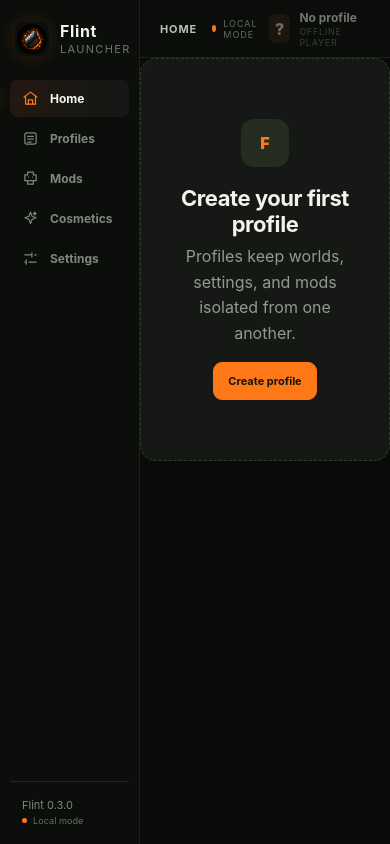
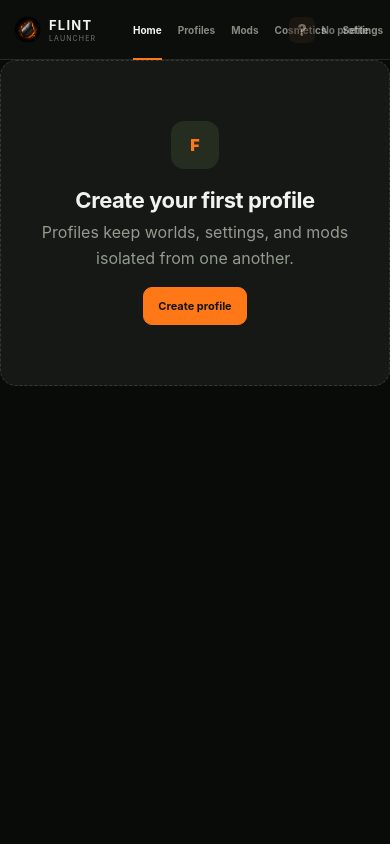
Before and after one commit to harshittpanday/Flint, a React (Vite) app: page / in a window 390 px wide. Built offline with nearby package versions, Linux system fonts and the light colour scheme.

Commit message:
style: rebuild Flint launcher navigation and home

```diff
--- a/src/App.tsx
+++ b/src/App.tsx
@@ -67,6 +67,7 @@
   const showHomeStatus = currentPhase !== "ready";
   const artwork = artworkForVersion(selected?.minecraftVersion);
   const recentProfiles = useMemo(() => [...profiles]
+    .filter((profile) => Boolean(profile.lastPlayedAt))
     .sort((left, right) => Date.parse(right.lastPlayedAt ?? "") - Date.parse(left.lastPlayedAt ?? ""))
     .slice(0, 3), [profiles]);
 
@@ -207,10 +208,10 @@
 
   return (
     <main className="app-shell">
-      <aside className="sidebar">
+      <header className="launcher-navbar">
         <div className="brand-lockup">
           <img className="brand-mark" src={flintLogo} alt="" aria-hidden="true" />
-          <div><strong>Flint</strong><span>Launcher</span></div>
+          <div><strong>FLINT</strong><span>Launcher</span></div>
         </div>
         <nav className="primary-nav" aria-label="Main navigation">
           {(["home", "profiles", "mods", "cosmetics", "settings"] as View[]).map((item) => (
@@ -219,20 +220,16 @@
             </button>
           ))}
         </nav>
-        <div className="sidebar-footer">
-          <span>Flint 0.3.0</span>
-          <small><i className="connection-dot" />Local mode</small>
-        </div>
-      </aside>
-
-      <section className="app-content">
-        <header className="topbar">
-          <div className="topbar-context"><strong>{view.charAt(0).toUpperCase() + view.slice(1)}</strong><span><i className="connection-dot" />Local mode</span></div>
+        <div className="navbar-account">
+          <span className="local-indicator"><i className="connection-dot" />Local mode</span>
           <button className="player-chip" onClick={() => setView("profiles")} disabled={!selected}>
             <span className="player-avatar" aria-hidden="true">{selected?.username.charAt(0).toUpperCase() || "?"}</span>
             <span><strong>{selected?.username ?? "No profile"}</strong><small>Offline player</small></span>
           </button>
-        </header>
+        </div>
+      </header>
+
+      <section className="app-content">
 
         <div className={`view-content ${view === "home" ? "home-content" : ""}`}>
           {view === "home" && (
@@ -245,22 +242,24 @@
                     <div className="player-profile">
                       <span className="hero-avatar" aria-hidden="true">{selected.username.charAt(0).toUpperCase()}</span>
                       <div className="hero-player-copy">
-                        <strong>{selected.username}</strong>
-                        <span>{selected.name}</span>
+                        <span>Playing as {selected.username}</span>
+                        <h1>{selected.name}</h1>
                         <small>Minecraft {selected.minecraftVersion}<i />{selected.loader === "fabric" ? `Fabric ${selected.fabricLoaderVersion ?? ""}` : "Vanilla"}</small>
                         <em>{formatPreset(selected)} preset</em>
                       </div>
+                    </div>
+                    <div className="launch-actions">
                       <label className="profile-change">
                         <span>Change profile</span><b aria-hidden="true">⌄</b>
                         <select aria-label="Change profile" value={selectedId} onChange={(event) => setSelectedId(event.target.value)} disabled={busy}>
                           {profiles.map((profile) => <option key={profile.id} value={profile.id}>{profile.name}</option>)}
                         </select>
                       </label>
+                      <button className={`play-button ${currentPhase}`} disabled={busy} onClick={launch}>
+                        <span className="play-icon" aria-hidden="true">▶</span>
+                        <span><strong>{playLabel}</strong><small>{busy ? status.at(-1)?.message : `Minecraft ${selected.minecraftVersion}`}</small></span>
+                      </button>
                     </div>
-                    <button className={`play-button ${currentPhase}`} disabled={busy} onClick={launch}>
-                      <span className="play-icon" aria-hidden="true">▶</span>
-                      <span><strong>{playLabel}</strong><small>{busy ? status.at(-1)?.message : `Minecraft ${selected.minecraftVersion}`}</small></span>
-                    </button>
                   </div>
                 </section>
               ) : (
@@ -276,13 +275,13 @@
                 <section className="launcher-pane recent-pane">
                   <div className="launcher-pane-heading"><span>Recent</span><small>Profiles</small></div>
                   <div className="recent-list">
-                    {recentProfiles.map((profile) => (
+                    {recentProfiles.length ? recentProfiles.map((profile) => (
                       <button key={profile.id} className={profile.id === selectedId ? "selected" : ""} onClick={() => setSelectedId(profile.id)}>
                         <span className="recent-icon" aria-hidden="true">{profile.loader === "fabric" ? "F" : "V"}</span>
                         <span><strong>{profile.name}</strong><small>Minecraft {profile.minecraftVersion} · {formatLastPlayed(profile.lastPlayedAt)}</small></span>
-                        <b aria-hidden="true">{profile.id === selectedId ? "Playing" : "Select"}</b>
+                        <b aria-hidden="true">{profile.id === selectedId ? "Selected" : "Select"}</b>
                       </button>
-                    ))}
+                    )) : <p className="recent-empty">No recent launches yet.</p>}
                   </div>
                 </section>
                 <section className="launcher-pane setup-pane">
@@ -295,7 +294,6 @@
                 </section>
                 <article className="home-news-strip">
                   <span>{HOME_NEWS[0].category}</span><strong>{HOME_NEWS[0].title}</strong><p>{HOME_NEWS[0].summary}</p>
-                  <button onClick={() => selectView("settings")}>Launcher details <b aria-hidden="true">→</b></button>
                 </article>
               </div>}
             </div>
--- a/src/styles.css
+++ b/src/styles.css
@@ -34,63 +34,58 @@
 h1 { margin-bottom: 10px; font-size: clamp(32px, 4vw, 48px); line-height: 1.06; letter-spacing: -.035em; }
 h2 { margin-bottom: 7px; font-size: 22px; letter-spacing: -.02em; }
 
-.app-shell { min-height: 100vh; display: grid; grid-template-columns: 192px minmax(0, 1fr); background: #090b09; }
-.sidebar { position: sticky; z-index: 5; top: 0; height: 100vh; display: flex; flex-direction: column; padding: 21px 13px 18px; background: #0b0e0b; border-right: 1px solid #1c211c; }
-.brand-lockup { display: flex; align-items: center; gap: 11px; padding: 0 10px 24px; }
+.app-shell { min-height: 100vh; background: #090b09; }
+.launcher-navbar { position: sticky; z-index: 10; top: 0; min-height: 60px; display: grid; grid-template-columns: auto minmax(0, 1fr) auto; align-items: stretch; gap: clamp(14px, 2.1vw, 30px); padding: 0 clamp(18px, 3vw, 42px); border-bottom: 1px solid #262a25; background: #0b0e0b; }
+.brand-lockup { display: flex; align-items: center; gap: 10px; min-width: 125px; }
 .brand-lockup > div:last-child { display: grid; gap: 1px; }
-.brand-lockup strong { font-size: 16px; letter-spacing: .04em; }
-.brand-lockup span { color: var(--quiet); font-size: 11px; letter-spacing: .12em; text-transform: uppercase; }
-.brand-mark { width: 36px; height: 36px; display: block; border-radius: 9px; object-fit: cover; box-shadow: 0 0 18px #ff78172b; }
-.primary-nav { display: grid; gap: 3px; }
-.primary-nav button { position: relative; width: 100%; display: flex; align-items: center; gap: 11px; padding: 10px 12px; border: 0; border-radius: 7px; color: #7f887c; background: transparent; text-align: left; font-size: 12px; font-weight: 650; transition: color .18s ease, background .18s ease, transform .18s ease; }
-.primary-nav button::before { content: ""; position: absolute; left: -13px; width: 2px; height: 18px; border-radius: 0 2px 2px 0; background: transparent; }
-.primary-nav button:hover:not(.active) { color: #b2bab0; background: #ffffff04; }
-.primary-nav button:focus-visible { outline: 1px solid #b86024; outline-offset: -1px; }
-.primary-nav button.active { color: #f5f7f2; background: linear-gradient(90deg, #241811 0%, #141714 82%); }
-.primary-nav button.active::before { background: var(--accent); box-shadow: 0 0 14px #ff781780; }
-.nav-icon { width: 17px; height: 17px; flex: 0 0 auto; }
+.brand-lockup strong { font-size: 15px; letter-spacing: .095em; }
+.brand-lockup span { color: #6f786b; font-size: 8px; letter-spacing: .16em; text-transform: uppercase; }
+.brand-mark { width: 32px; height: 32px; display: block; border-radius: 7px; object-fit: cover; }
+.primary-nav { min-width: 0; display: flex; align-items: stretch; gap: clamp(2px, .8vw, 12px); }
+.primary-nav button { position: relative; display: flex; align-items: center; gap: 7px; padding: 0 clamp(7px, 1vw, 14px); border: 0; border-radius: 0; color: #858b81; background: transparent; font-size: 11px; font-weight: 700; white-space: nowrap; transition: color .16s ease, background .16s ease; }
+.primary-nav button::after { content: ""; position: absolute; right: 8px; bottom: -1px; left: 8px; height: 2px; background: transparent; }
+.primary-nav button:hover:not(.active) { color: #d1d6cc; background: #ffffff05; }
+.primary-nav button.active { color: #f7f5f1; }
+.primary-nav button.active::after { background: var(--accent); }
+.nav-icon { width: 15px; height: 15px; flex: 0 0 auto; }
 .primary-nav button.active .nav-icon { color: var(--accent); }
-.sidebar-footer { margin-top: auto; display: grid; gap: 3px; padding: 16px 12px 0; border-top: 1px solid var(--line-soft); color: #7f887a; font-size: 11px; }
-.sidebar-footer small { display: flex; align-items: center; gap: 6px; color: #666e63; }
-.sidebar-footer .connection-dot { width: 5px; height: 5px; }
+.navbar-account { display: flex; align-items: center; justify-content: flex-end; gap: 15px; min-width: 0; }
+.local-indicator { display: flex; align-items: center; gap: 6px; color: #717a6d; font-size: 8px; letter-spacing: .08em; text-transform: uppercase; white-space: nowrap; }
 
 .app-content { min-width: 0; }
-.topbar { height: 58px; display: flex; align-items: center; justify-content: space-between; padding: 0 clamp(22px, 3vw, 42px); border-bottom: 1px solid #1c211c; background: #0b0e0be8; }
-.topbar-context { display: flex; align-items: center; gap: 15px; }
-.topbar-context strong { color: #b8c0b4; font-size: 11px; letter-spacing: .08em; text-transform: uppercase; }
-.topbar-context > span { display: flex; align-items: center; gap: 7px; color: #60695e; font-size: 9px; letter-spacing: .11em; text-transform: uppercase; }
-.connection-dot { width: 7px; height: 7px; border-radius: 50%; background: var(--accent); }
+.connection-dot { display: inline-block; width: 5px; height: 5px; border-radius: 50%; background: var(--accent); }
 .player-chip { display: flex; align-items: center; gap: 9px; padding: 4px 7px 4px 4px; color: var(--text); border: 1px solid transparent; border-radius: 8px; background: transparent; }
 .player-chip:hover { border-color: var(--line); background: #171a16; }
 .player-chip > span:last-child { display: grid; gap: 1px; text-align: left; }
 .player-chip small { color: var(--quiet); font-size: 9px; text-transform: uppercase; letter-spacing: .08em; }
 .player-chip strong { font-size: 12px; }
 .player-avatar { width: 29px; height: 29px; display: grid; place-items: center; border-radius: 7px; color: #f2d7c3; background: #302016; font-weight: 800; }
-.view-content { width: min(1160px, calc(100% - 64px)); margin: 0 auto; padding: 40px 0 64px; }
-.home-content { width: min(1240px, 100%); padding: 0 0 50px; }
+.view-content { width: min(1260px, calc(100% - 64px)); margin: 0 auto; padding: 40px 0 64px; }
+.home-content { width: 100%; padding: 0 0 32px; }
 .page-heading { margin-bottom: 30px; }
 .page-heading p { max-width: 600px; margin-bottom: 0; color: var(--muted); line-height: 1.6; }
 .page-heading-row { display: flex; align-items: flex-end; justify-content: space-between; gap: 24px; }
 .page-heading-row > div > p { margin-bottom: 0; }
 .eyebrow { color: #8f9989; font-size: 10px; font-weight: 750; letter-spacing: .15em; text-transform: uppercase; }
 
-.game-stage { position: relative; min-height: clamp(430px, 61vh, 560px); overflow: hidden; background: #090b09; isolation: isolate; }
+.game-stage { position: relative; min-height: clamp(390px, 61vh, 560px); overflow: hidden; background: #090b09; isolation: isolate; }
 .hero-media { position: absolute; z-index: 0; inset: 0; overflow: hidden; }
 .hero-media img, .hero-media video { width: 100%; height: 100%; display: block; object-fit: cover; filter: saturate(.86) contrast(1.05); transition: transform .18s ease; }
 .game-stage:hover .hero-media img { transform: scale(1.008); }
 .game-stage::before { content: ""; position: absolute; z-index: 1; inset: 0; background: linear-gradient(90deg, #090b09fa 0%, #090b09d9 26%, #090b0961 56%, #090b090f 82%), linear-gradient(0deg, #090b09f4 0%, #090b0957 20%, transparent 50%), radial-gradient(ellipse at 66% 42%, transparent 30%, #07090755 100%); pointer-events: none; }
 .game-stage::after { content: ""; position: absolute; z-index: 1; inset: auto 0 0; height: 80px; background: linear-gradient(0deg, #090b09 4%, transparent); pointer-events: none; }
-.launcher-unit { position: absolute; z-index: 2; left: clamp(34px, 5vw, 70px); bottom: clamp(34px, 6vh, 60px); width: min(455px, calc(100% - 68px)); text-shadow: 0 2px 16px #000; }
+.launcher-unit { position: absolute; z-index: 2; left: clamp(38px, 6vw, 90px); bottom: clamp(36px, 6vh, 60px); width: min(530px, calc(100% - 76px)); text-shadow: 0 2px 16px #000; }
 .stage-overline { display: block; margin-bottom: 13px; color: var(--accent); font-size: 9px; font-weight: 800; letter-spacing: .16em; text-transform: uppercase; }
-.player-profile { display: grid; grid-template-columns: auto minmax(0, 1fr) auto; align-items: center; gap: 14px; padding-bottom: 18px; border-bottom: 1px solid #ffffff20; }
+.player-profile { display: grid; grid-template-columns: auto minmax(0, 1fr); align-items: center; gap: 15px; padding-bottom: 16px; border-bottom: 1px solid #ffffff25; }
 .hero-avatar { width: 52px; height: 52px; display: grid; place-items: center; border: 1px solid #ff9b4c4a; border-radius: 8px; color: #ffe2cd; background: linear-gradient(145deg, #57301c, #241812); box-shadow: 0 8px 22px #0007; font-size: 18px; font-weight: 850; }
 .hero-player-copy { min-width: 0; display: grid; gap: 3px; }
-.hero-player-copy strong { overflow: hidden; color: #f5f6f2; font-size: clamp(20px, 2.3vw, 28px); letter-spacing: -.025em; text-overflow: ellipsis; white-space: nowrap; }
-.hero-player-copy > span { color: #d0d5cc; font-size: 12px; font-weight: 750; }
-.hero-player-copy small { display: flex; align-items: center; gap: 7px; overflow: hidden; color: #9ca499; font-size: 9px; text-overflow: ellipsis; white-space: nowrap; }
+.hero-player-copy > span { color: #b8beb3; font-size: 10px; font-weight: 650; }
+.hero-player-copy h1 { overflow: hidden; margin: 0; color: #f5f6f2; font-size: clamp(25px, 2.8vw, 36px); letter-spacing: -.035em; text-overflow: ellipsis; white-space: nowrap; }
+.hero-player-copy small { display: flex; align-items: center; gap: 7px; overflow: hidden; color: #c0c7bb; font-size: 10px; text-overflow: ellipsis; white-space: nowrap; }
 .hero-player-copy small i { width: 3px; height: 3px; flex: 0 0 auto; border-radius: 50%; background: var(--accent); }
-.hero-player-copy em { color: #727a70; font-size: 8px; font-style: normal; text-transform: capitalize; }
-.profile-change { position: relative; display: flex; align-items: center; gap: 8px; margin: 0; padding: 8px 9px; border: 1px solid #ffffff18; border-radius: 6px; color: #bbc2b8; background: #0c0e0c9e; font-size: 9px; transition: border-color .15s ease, background .15s ease; }
+.hero-player-copy em { color: #959e91; font-size: 9px; font-style: normal; text-transform: capitalize; }
+.launch-actions { display: flex; align-items: stretch; gap: 10px; margin-top: 14px; }
+.profile-change { position: relative; min-width: 150px; display: flex; align-items: center; justify-content: space-between; gap: 8px; margin: 0; padding: 8px 13px; border: 1px solid #ffffff2a; border-radius: 6px; color: #e0e4db; background: #0c0e0cbb; font-size: 10px; transition: border-color .15s ease, background .15s ease; }
 .profile-change:hover { border-color: #ff852354; background: #17130fbd; }
 .profile-change b { color: var(--accent); font-size: 12px; }
 .profile-change select { position: absolute; inset: 0; height: 100%; cursor: pointer; opacity: 0; }
@@ -100,7 +95,7 @@
 input:hover, select:hover { border-color: #464e42; }
 input:focus, select:focus { border-color: var(--accent); box-shadow: 0 0 0 3px #ff78171a; }
 input:disabled, select:disabled { color: #6e756b; background: #101210; }
-.play-button { width: 300px; min-height: 64px; display: flex; align-items: center; justify-content: flex-start; gap: 13px; margin-top: 16px; padding: 10px 17px; color: #17100b; border: 1px solid #ffa04f; border-radius: 7px; background: linear-gradient(135deg, #ff8523, #ff6f0c); box-shadow: 0 12px 28px #0008, 0 0 25px #ff78171f; text-align: left; transition: transform .16s ease, background .16s ease, box-shadow .16s ease; }
+.play-button { width: 275px; min-height: 64px; display: flex; align-items: center; justify-content: flex-start; gap: 13px; padding: 10px 17px; color: #17100b; border: 1px solid #ffa04f; border-radius: 7px; background: linear-gradient(135deg, #ff8523, #ff6f0c); box-shadow: 0 12px 28px #0008, 0 0 25px #ff78171f; text-align: left; transition: transform .16s ease, background .16s ease, box-shadow .16s ease; }
 .play-button:hover:not(:disabled) { background: linear-gradient(135deg, #ff9a3f, #ff7b16); box-shadow: 0 14px 34px #0009, 0 0 28px #ff781735; transform: translateY(-2px); }
 .play-button > span:last-child { display: grid; gap: 2px; }
 .play-button strong { font-size: 14px; text-transform: uppercase; letter-spacing: .1em; }
@@ -108,7 +103,7 @@
 .play-icon { width: 35px; height: 35px; flex: 0 0 auto; display: grid; place-items: center; border-radius: 50%; background: #25150c20; }
 .play-button.failed { color: #fff0ed; border-color: #af5144; background: #8f3e34; }
 .play-button.failed small { color: #f2c4be; }
-.launcher-content { display: grid; grid-template-columns: minmax(0, 1.15fr) minmax(280px, .85fr); gap: 0 38px; padding: 20px clamp(32px, 5vw, 70px) 25px; }
+.launcher-content { display: grid; grid-template-columns: minmax(0, 1.25fr) minmax(0, 1fr) minmax(0, .9fr); gap: 24px; padding: 18px clamp(38px, 6vw, 90px) 20px; }
 .home-status { grid-column: 1 / -1; }
 .launcher-pane { min-width: 0; padding-top: 13px; border-top: 1px solid #282d27; }
 .launcher-pane-heading { display: flex; align-items: baseline; justify-content: space-between; gap: 12px; margin-bottom: 9px; }
@@ -120,26 +115,27 @@
 .recent-list button.selected { color: #edf0ea; }
 .recent-list button > span:nth-child(2) { min-width: 0; display: grid; gap: 2px; }
 .recent-list button strong, .recent-list button small { overflow: hidden; text-overflow: ellipsis; white-space: nowrap; }
-.recent-list button strong { font-size: 10px; }
-.recent-list button small { color: #676f64; font-size: 8px; }
-.recent-list button > b { color: #575f55; font-size: 8px; font-weight: 650; text-transform: uppercase; }
+.recent-list button strong { font-size: 11px; }
+.recent-list button small { color: #798274; font-size: 9px; }
+.recent-list button > b { color: #697267; font-size: 9px; font-weight: 650; text-transform: uppercase; }
 .recent-list button.selected > b { color: var(--accent); }
+.recent-empty { margin: 9px 0; color: #8b9486; font-size: 10px; }
 .recent-icon, .setup-mark { display: grid; place-items: center; border-radius: 6px; color: #d2d8cf; background: #252b24; font-weight: 850; }
 .recent-icon { width: 30px; height: 30px; font-size: 9px; }
 .setup-summary { display: grid; grid-template-columns: auto minmax(0, 1fr); align-items: center; gap: 12px; padding: 10px 0 13px; }
 .setup-mark { width: 43px; height: 43px; color: #ffd9bd; background: #342116; font-size: 12px; }
 .setup-summary > div { min-width: 0; display: grid; gap: 4px; }
 .setup-summary strong { font-size: 12px; }
-.setup-summary small { overflow: hidden; color: #747d71; font-size: 9px; text-overflow: ellipsis; white-space: nowrap; }
+.setup-summary small { overflow: hidden; color: #869083; font-size: 10px; text-overflow: ellipsis; white-space: nowrap; }
 .setup-footer { display: flex; align-items: center; justify-content: space-between; gap: 14px; padding-top: 10px; border-top: 1px solid #1a1f1a; }
-.setup-footer > span { color: #6e766b; font-size: 8px; text-transform: uppercase; }
+.setup-footer > span { color: #7f887b; font-size: 9px; text-transform: uppercase; }
 .setup-footer > span strong { color: #aeb6aa; }
-.setup-footer button, .home-news-strip button { padding: 4px 0; color: #c56f34; border: 0; background: transparent; font-size: 9px; font-weight: 750; }
-.setup-footer button:hover, .home-news-strip button:hover { color: var(--accent-strong); }
-.home-news-strip { grid-column: 1 / -1; min-width: 0; display: grid; grid-template-columns: auto auto minmax(0, 1fr) auto; align-items: center; gap: 12px; margin-top: 15px; padding-top: 12px; border-top: 1px solid #1e231e; }
+.setup-footer button { padding: 4px 0; color: #c56f34; border: 0; background: transparent; font-size: 10px; font-weight: 750; }
+.setup-footer button:hover { color: var(--accent-strong); }
+.home-news-strip { min-width: 0; display: flex; flex-direction: column; align-items: flex-start; gap: 7px; margin: 0; padding-top: 13px; border-top: 1px solid #282d27; }
 .home-news-strip > span { color: var(--accent); font-size: 8px; font-weight: 800; letter-spacing: .1em; text-transform: uppercase; }
-.home-news-strip > strong { font-size: 9px; }
-.home-news-strip p { overflow: hidden; margin: 0; color: #666f63; font-size: 8px; text-overflow: ellipsis; white-space: nowrap; }
+.home-news-strip > strong { font-size: 12px; }
+.home-news-strip p { margin: 0; color: #929b8e; font-size: 10px; line-height: 1.5; }
 .quiet-panel, .status-panel, .form-surface, .profile-detail, .mods-section, .settings-section, .empty-state { border-radius: 16px; background: var(--surface); }
 .quiet-panel { padding: 22px; }
 .quiet-panel dl { display: grid; gap: 0; margin: 13px 0 0; }
@@ -281,37 +277,42 @@
 @keyframes spin { to { transform: rotate(360deg); } }
 @media (prefers-reduced-motion: reduce) { *, *::before, *::after { scroll-behavior: auto !important; animation-duration: .01ms !important; transition-duration: .01ms !important; } }
 @media (max-width: 980px) {
-  .app-shell { grid-template-columns: 164px minmax(0, 1fr); }
+  .launcher-navbar { gap: 12px; padding-inline: 18px; }
+  .brand-lockup { min-width: 112px; }
+  .primary-nav { gap: 0; }
+  .primary-nav button { padding-inline: 8px; }
+  .local-indicator { display: none; }
   .view-content { width: calc(100% - 44px); }
   .home-content { width: 100%; }
-  .launcher-unit { left: 34px; }
-  .launcher-content { gap: 0 26px; padding-inline: 34px; }
+  .launcher-unit { left: 44px; }
+  .launcher-content { gap: 18px; padding-inline: 44px; }
   .settings-section { grid-template-columns: 1fr; gap: 18px; }
   .cosmetics-layout { grid-template-columns: 1fr; }
 }
-@media (max-width: 800px) {
-  .app-shell { grid-template-columns: 140px minmax(0, 1fr); }
-  .sidebar { padding-inline: 10px; }
-  .brand-lockup { padding-inline: 5px; }
-  .brand-mark { width: 34px; height: 34px; }
+@media (max-width: 850px) {
+  .launcher-navbar { gap: 7px; padding-inline: 13px; }
+  .brand-lockup { min-width: 105px; gap: 7px; }
+  .brand-mark { width: 29px; height: 29px; }
+  .brand-lockup strong { font-size: 13px; }
+  .brand-lockup span { font-size: 7px; }
+  .primary-nav button { padding-inline: 8px; font-size: 10px; }
+  .primary-nav .nav-icon { display: none; }
+  .player-chip { gap: 6px; }
+  .player-chip small { display: none; }
+  .player-chip strong { max-width: 91px; overflow: hidden; text-overflow: ellipsis; white-space: nowrap; font-size: 10px; }
+  .player-avatar { width: 26px; height: 26px; }
   .view-content { width: calc(100% - 30px); }
   .home-content { width: 100%; }
-  .topbar { padding-inline: 20px; }
-  .launcher-unit { bottom: 30px; left: 28px; width: min(440px, calc(100% - 56px)); }
-  .hero-player-copy strong { font-size: 22px; }
-  .profile-change { padding: 7px; }
-  .profile-change span { max-width: 63px; overflow: hidden; text-overflow: ellipsis; white-space: nowrap; }
-  .play-button { width: 270px; }
-  .launcher-content { grid-template-columns: minmax(0, 1.05fr) minmax(240px, .95fr); gap: 0 20px; padding-inline: 28px; }
-  .home-news-strip { grid-template-columns: auto minmax(0, 1fr) auto; }
-  .home-news-strip p { display: none; }
+  .launcher-unit { bottom: 34px; left: 38px; width: min(500px, calc(100% - 76px)); }
+  .launcher-content { grid-template-columns: minmax(0, 1fr) minmax(0, 1fr); gap: 18px; padding-inline: 38px; }
+  .home-news-strip { grid-column: 1 / -1; flex-direction: row; align-items: baseline; flex-wrap: wrap; }
+  .home-news-strip p { flex: 1 1 190px; }
   .profile-grid, .profile-form { grid-template-columns: 1fr; }
   .profile-form .preset-preview, .profile-form .field-error, .profile-form .form-actions { grid-column: 1; }
   .profile-detail, .client-status { align-items: flex-start; flex-direction: column; }
 }
 @media (max-height: 680px) {
-  .sidebar { padding-top: 17px; }
   .view-content:not(.home-content) { padding-top: 28px; padding-bottom: 42px; }
-  .game-stage { min-height: 430px; }
-  .launcher-unit { bottom: 26px; }
+  .game-stage { min-height: 390px; }
+  .launcher-unit { bottom: 32px; }
 }
```
